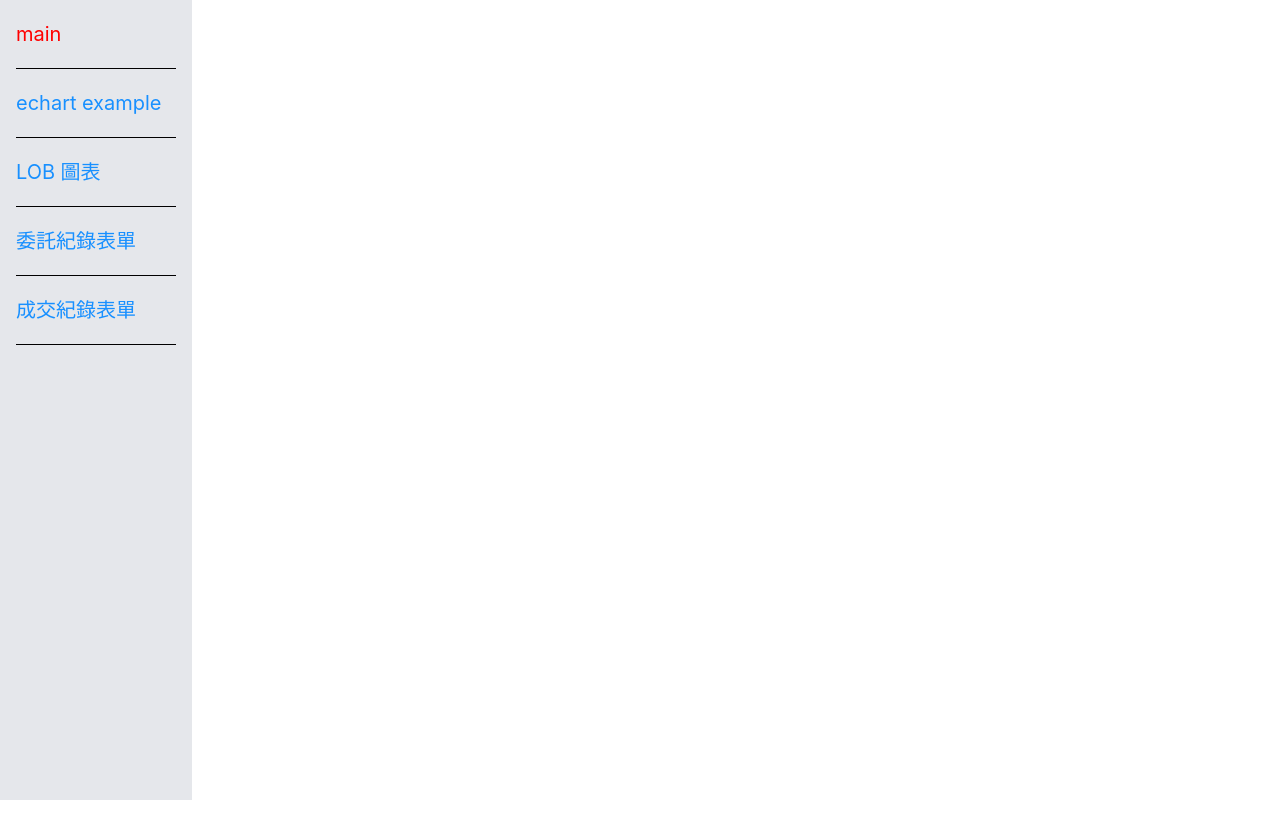
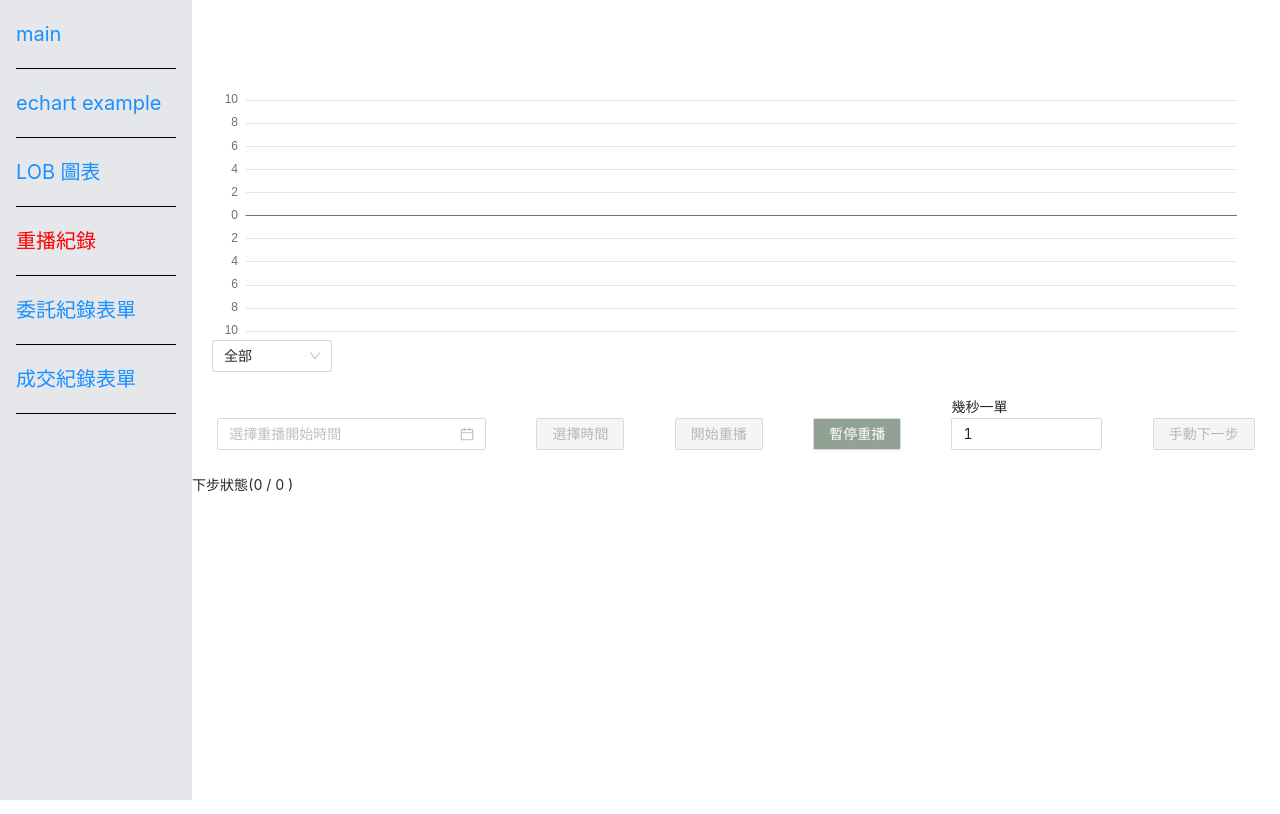
Before and after one commit to okesseko/stock-font-end, a React (Create React App) app: page /replay-chart in a window 1280 px wide. Before the commit this address led to /. Built offline with nearby package versions, Linux system fonts and the light colour scheme.

Commit message:
新增重播

```diff
--- a/src/App.jsx
+++ b/src/App.jsx
@@ -5,6 +5,7 @@ import AutoChart from "./pages/auto-chart";
 import RouterLink from "./component/router-link";
 import OrderTable from "./pages/table/order-table";
 import PriceTable from "./pages/table/price-table";
+import ReplayChart from "./pages/replay";
 import "antd/dist/antd.css";
 const App = () => {
   return (
@@ -16,6 +17,7 @@ const App = () => {
             <Route path="/" exact component={Main} />
             <Route path="/echart-example" component={EchartExample} />
             <Route path="/auto-chart" component={AutoChart} />
+            <Route path="/replay-chart" component={ReplayChart} />
             <Route path="/oreder-table" component={OrderTable} />
             <Route path="/price-table" component={PriceTable} />
             <Redirect from="*" to="/" />
--- a/src/component/router-link/index.jsx
+++ b/src/component/router-link/index.jsx
@@ -16,6 +16,9 @@ const RouterLink = () => {
         <NavLink to="/auto-chart">LOB 圖表</NavLink>
       </li>
       <li className="py-5 text-xl border-b border-black">
+        <NavLink to="/replay-chart">重播紀錄</NavLink>
+      </li>
+      <li className="py-5 text-xl border-b border-black">
         <NavLink to="/oreder-table">委託紀錄表單</NavLink>
       </li>
       <li className="py-5 text-xl border-b border-black">
--- /dev/null
+++ b/src/pages/replay/index.jsx
@@ -0,0 +1,298 @@
+import React, { useEffect, useRef, useState } from "react";
+import BarChart from "../echart-example/bar";
+import { defaultAxios, api } from "../../environment/api";
+import { Button, Input, Select, DatePicker, Table } from "antd";
+import dayjs from "dayjs";
+
+const ReplayChart = () => {
+  const chartRecord = useRef();
+  const [barData, setBarData] = useState({});
+  const [restData, setResetdata] = useState([]);
+  const [restDataIndex, setResetdataIndex] = useState(0);
+  const [buttonStatus, setButtonStatus] = useState("stop");
+  const [showType, setShowType] = useState("all");
+  const [frequency, setFrequency] = useState(1);
+  const [startTime, setStartTime] = useState();
+  function showValue(originData) {
+    let xAxis = [],
+      buySeries = [],
+      sellSeries = [],
+      useAbleData = [];
+    originData.forEach((deta) => {
+      const index = useAbleData.findIndex((key) => key.price === deta.price);
+      if (index === -1) {
+        useAbleData.push({
+          price: deta.price,
+          [deta.method ? "sell" : "buy"]: deta.quantity,
+        });
+      } else {
+        const { price, sell = 0, buy = 0 } = useAbleData[index];
+        console.log(index, useAbleData[index], deta.method);
+        useAbleData[index] = {
+          price,
+          sell: sell + (deta.method ? deta.quantity : 0),
+          buy: buy + (!deta.method ? deta.quantity : 0),
+        };
+      }
+    });
+    useAbleData = useAbleData.sort((a, b) => a.price - b.price);
+    useAbleData.forEach((deta) => {
+      xAxis.push(deta.price);
+      sellSeries.push(deta.sell || 0);
+      buySeries.push(deta.buy ? -deta.buy : 0);
+    });
+    // console.log(xAxis, buySeries, sellSeries, "all");
+    return { xAxis, buySeries, sellSeries };
+    // switch (showType) {
+    //   case "all": {
+    //     tickRange.forEach((obj) => {
+    //       if (obj.price < originData.matchPrice) {
+    //         xAxis.push(obj.price);
+    //         series.push(-obj.buyQuantity);
+    //       } else if (obj.price > originData.matchPrice) {
+    //         xAxis.push(obj.price);
+    //         series.push(obj.sellQuantity);
+    //       }
+    //     });
+    //     break;
+    //   }
+    //   case "allfive": {
+    //     fiveTickRange.forEach((obj) => {
+    //       if (obj.buyQuantity !== undefined) {
+    //         xAxis.push(obj.price);
+    //         series.push(-obj.buyQuantity);
+    //       } else if (obj.sellQuantity !== undefined) {
+    //         xAxis.push(obj.price);
+    //         series.push(obj.sellQuantity);
+    //       }
+    //     });
+    //     break;
+    //   }
+    //   case "buyfive": {
+    //     fiveTickRange.forEach((obj) => {
+    //       if (obj.buyQuantity !== undefined) {
+    //         xAxis.push(obj.price);
+    //         series.push(-obj.buyQuantity);
+    //       }
+    //     });
+    //     break;
+    //   }
+    //   case "sellfive": {
+    //     fiveTickRange.forEach((obj) => {
+    //       if (obj.sellQuantity !== undefined) {
+    //         xAxis.push(obj.price);
+    //         series.push(obj.sellQuantity);
+    //       }
+    //     });
+    //     break;
+    //   }
+    //   default:
+    //     break;
+    // }
+    // return { xAxis, series };
+  }
+
+  useEffect(() => {
+    if (buttonStatus === "select") {
+      defaultAxios({
+        url: api.resetStock.url,
+        method: api.resetStock.method,
+        data: {
+          id: 1,
+          createdTime: startTime,
+        },
+      }).then((res) => {
+        console.log(res.data.orders);
+        setResetdata(res.data.orders);
+      });
+    } else if (buttonStatus === "start") {
+      clearInterval(chartRecord.current);
+      chartRecord.current = setInterval(() => {
+        setResetdataIndex((index) => index + 1);
+      }, 1000 * frequency);
+    } else if (buttonStatus === "stop") {
+      clearInterval(chartRecord.current);
+    }
+  }, [buttonStatus]);
+  useEffect(() => {
+    if (restDataIndex === restData.length) {
+      clearInterval(chartRecord.current);
+    } else {
+      setBarData(showValue(restData.slice(0, restDataIndex)));
+    }
+    // setBarData(() => showValue(restData.splice(0, restDataIndex)));
+  }, [restDataIndex]);
+  useEffect(() => {
+    if (buttonStatus === "start") {
+      clearInterval(chartRecord.current);
+      chartRecord.current = setInterval(() => {
+        setResetdataIndex((index) => index + 1);
+      }, 1000 * frequency);
+    }
+  }, [frequency]);
+  return (
+    <div>
+      <BarChart data={barData} />
+      <Select
+        value={showType}
+        style={{ width: 120, marginLeft: "20px" }}
+        onChange={(value) => setShowType(value)}
+        options={[
+          {
+            label: "全部",
+            value: "all",
+          },
+          {
+            label: "買賣五檔",
+            value: "allfive",
+          },
+          {
+            label: "買五檔",
+            value: "buyfive",
+          },
+          {
+            label: "賣五檔",
+            value: "sellfive",
+          },
+        ]}
+      ></Select>
+      <div className="flex justify-around my-6 items-end">
+        <DatePicker
+          showTime
+          placeholder="選擇重播開始時間"
+          disabledDate={(current) => current && current > dayjs()}
+          onChange={(time) => {
+            if (time) setStartTime(dayjs(time).toISOString());
+            else setStartTime(time);
+          }}
+        />
+        <Button
+          type="primary"
+          disabled={!startTime}
+          onClick={() => setButtonStatus("select")}
+        >
+          選擇時間
+        </Button>
+        <Button
+          type="primary"
+          danger
+          disabled={!restData.length}
+          onClick={() => setButtonStatus("start")}
+        >
+          開始重播
+        </Button>
+        <Button
+          style={{ background: "#91A194", color: "white" }}
+          onClick={() => setButtonStatus("stop")}
+        >
+          暫停重播
+        </Button>
+        <div>
+          幾秒一單
+          <Input
+            type="number"
+            max={10}
+            min={1}
+            value={frequency}
+            step={1}
+            onChange={(e) => {
+              setFrequency(e.target.value);
+            }}
+          />
+        </div>
+        <Button
+          disabled={buttonStatus === "start" || !restData.length}
+          onClick={() => {
+            const nextStep = restData[restDataIndex];
+            defaultAxios({
+              url: api.postOrder.url,
+              method: api.postOrder.method,
+              data: {
+                investorId: nextStep.investorId,
+                stockId: nextStep.stockId,
+                method: nextStep.method, // BUY = 0, SELL = 1
+                price: nextStep.price,
+                quantity: nextStep.quantity,
+                priceType: nextStep.priceType, // MARKET = 0, LIMIT = 1
+                timeRestriction: nextStep.timeRestriction, // ROD = 0, IOC = 1, FOK = 2
+              },
+            });
+            setResetdataIndex(restDataIndex + 1);
+          }}
+        >
+          手動下一步
+        </Button>
+      </div>
+      <div>
+        下步狀態({restDataIndex} / {restData.length} )
+        {!!restData.length && (
+          <Table
+            columns={[
+              {
+                title: "訂單 ID",
+                dataIndex: "orderId",
+                render: (data) => <span>{data || "NULL"}</span>,
+              },
+              {
+                title: "投資 ID",
+                dataIndex: "investorId",
+              },
+              {
+                title: "股票 ID",
+                dataIndex: "stockId",
+              },
+              {
+                title: "類型",
+                dataIndex: "method",
+                render: (data) => <span>{data ? "sell" : "buy"}</span>,
+              },
+              {
+                title: "副類型",
+                dataIndex: "subMethod",
+                render: (data) => (
+                  <span>
+                    {data ? "UPDATE" : data === null ? "NULL" : "CANCEL"}
+                  </span>
+                ),
+              },
+              {
+                title: "價格",
+                dataIndex: "price",
+              },
+              {
+                title: "數量",
+                dataIndex: "quantity",
+              },
+              {
+                title: "價格類型",
+                dataIndex: "priceType",
+                render: (data) => <span>{data ? "LIMIT" : "MARKET"}</span>,
+              },
+              {
+                title: "狀態",
+                dataIndex: "status",
+                render: (data) => <span>{data ? "FULL" : "PARTIAL"}</span>,
+              },
+              {
+                title: "時間限制",
+                dataIndex: "timeRestriction",
+                render: (data) => (
+                  <span>{data ? "IOC" : data === 2 ? "FOK" : "ROD"}</span>
+                ),
+              },
+              {
+                title: "生成時間",
+                dataIndex: "createdTime",
+              },
+            ]}
+            pagination={false}
+            dataSource={[restData[restDataIndex]]}
+            sticky
+          />
+        )}
+      </div>
+    </div>
+  );
+};
+
+export default ReplayChart;
```
